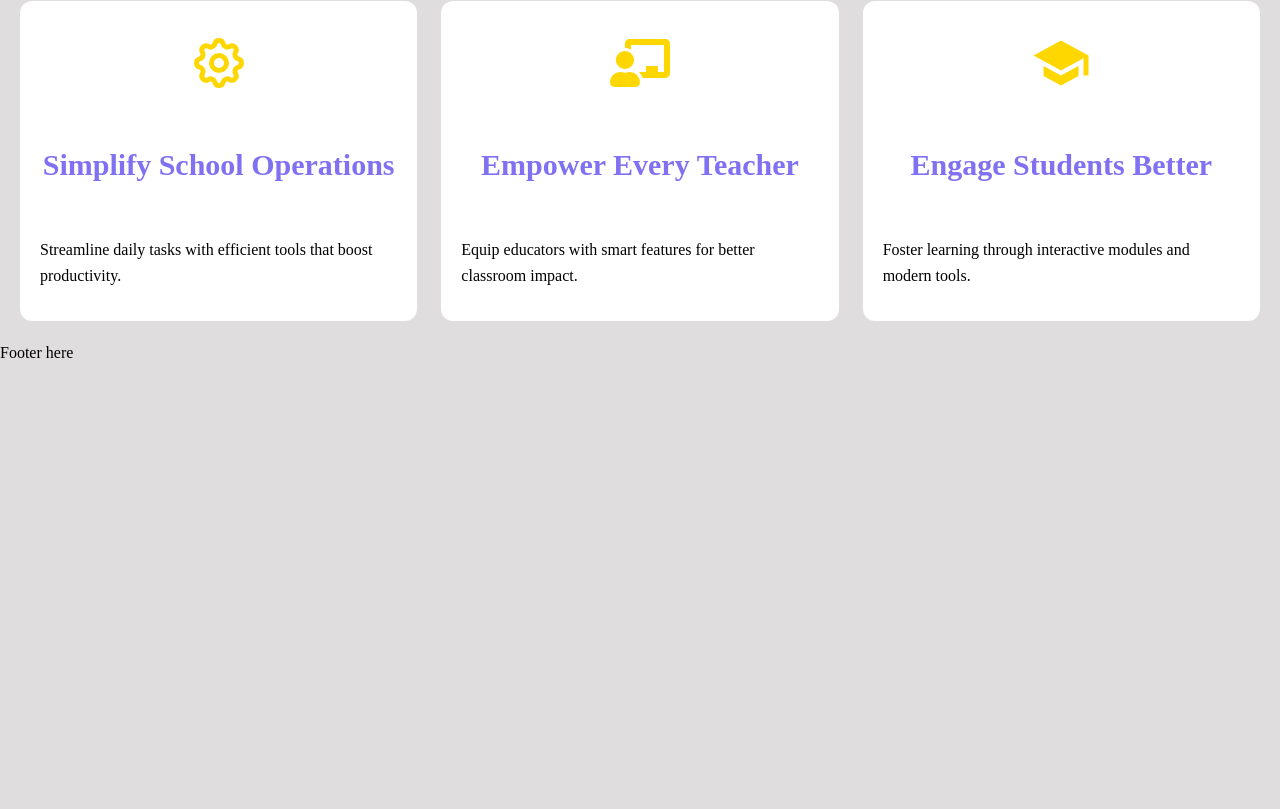
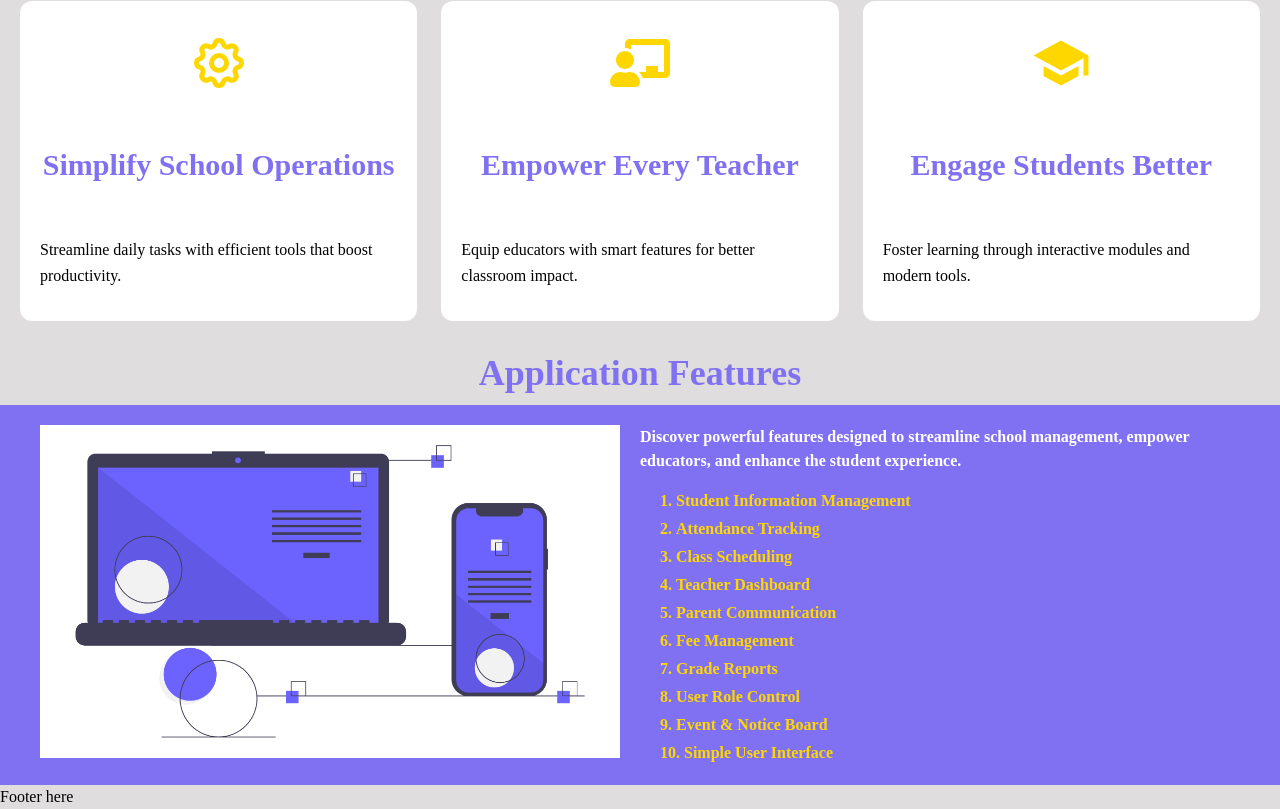
Before and after one commit to samuelmwangi729/school_system_frontend, a React (Vite) app: page / in a window 1280 px wide. Shown: the part 743-1552 px from the top of the page. Before the commit the page ends 1108 px from the top, so only its background shows below. Built offline with nearby package versions, Linux system fonts and the light colour scheme.

Commit message:
Feature:completed  the application features

```diff
--- a/src/components/pages/Home.tsx
+++ b/src/components/pages/Home.tsx
@@ -1,11 +1,13 @@
 import React from "react";
 import Hero from "../partials/Hero";
 import Why from "../partials/Why";
+import Features from "../partials/Features";
 
 const Home: React.FC = () => {
   return <section>
     <Hero/>
     <Why/>
+    <Features/>
   </section>;
 };
 
--- /dev/null
+++ b/src/components/partials/Features.tsx
@@ -0,0 +1,39 @@
+import React from 'react'
+import featureImg from '../../assets/images/features.png'
+const Features: React.FC = () => {
+    return (
+        <section className='container'>
+            <h2 className='text-center md:text-4xl py-3 capitalize font-bold text-primary'>
+                application features
+            </h2>
+            <div className='bg-primary flex flex-row px-5'>
+                <div className='hidden md:block md:w-1/2'>
+                    <img src={featureImg} alt="application feature image" className='p-5 object-cover w-full' />
+                </div>
+                <div className='w-full md:w-1/2 mt-5 text-white'>
+                    <span className='font-bold'>
+                        Discover powerful features designed to streamline school management,
+                        empower educators, and enhance the student experience.
+                    </span>
+                    <div className='mt-4 px-5 mb-5'>
+                        <ol type="1" className="list-decimal list-inside space-y-1 text-gray-800 font-semibold">
+                            <li className="text-secondary hover:underline transition-all duration-900">Student Information Management</li>
+                            <li className="text-secondary hover:underline transition-all duration-900">Attendance Tracking</li>
+                            <li className="text-secondary hover:underline transition-all duration-900">Class Scheduling</li>
+                            <li className="text-secondary hover:underline transition-all duration-900">Teacher Dashboard</li>
+                            <li className="text-secondary hover:underline transition-all duration-900">Parent Communication</li>
+                            <li className="text-secondary hover:underline transition-all duration-900">Fee Management</li>
+                            <li className="text-secondary hover:underline transition-all duration-900">Grade Reports</li>
+                            <li className="text-secondary hover:underline transition-all duration-900">User Role Control</li>
+                            <li className="text-secondary hover:underline transition-all duration-900">Event & Notice Board</li>
+                            <li className="text-secondary hover:underline transition-all duration-900">Simple User Interface</li>
+                        </ol>
+
+                    </div>
+                </div>
+            </div>
+        </section>
+    )
+}
+
+export default Features
--- a/src/index.css
+++ b/src/index.css
@@ -17,6 +17,9 @@ background-color: #DFDDDD;
 .text-primary{
      color: #8071F2;
 }
+.bg-primary{
+     background-color: #8071F2;
+}
 .text-secondary{
      color: gold;
 }
```
Also changed, not shown: src/assets/images/features.png (renamed from src/assets/images/undraw_progressive-app_9517.png).
